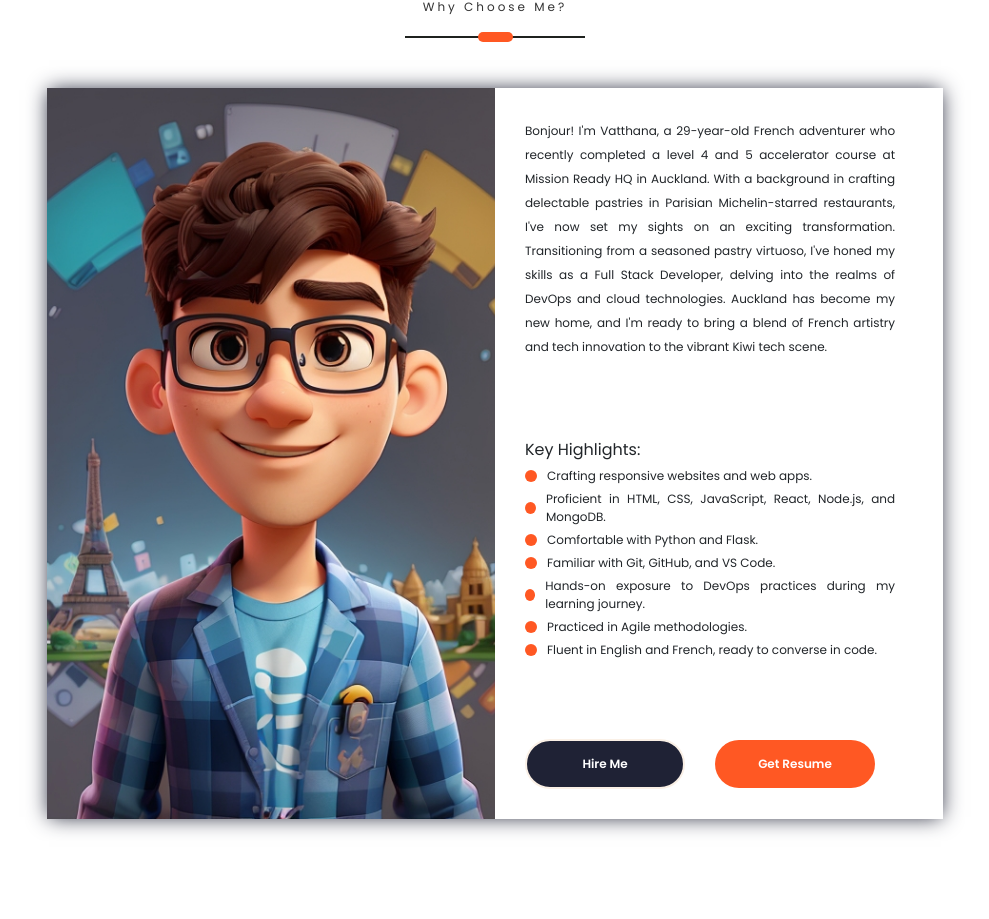
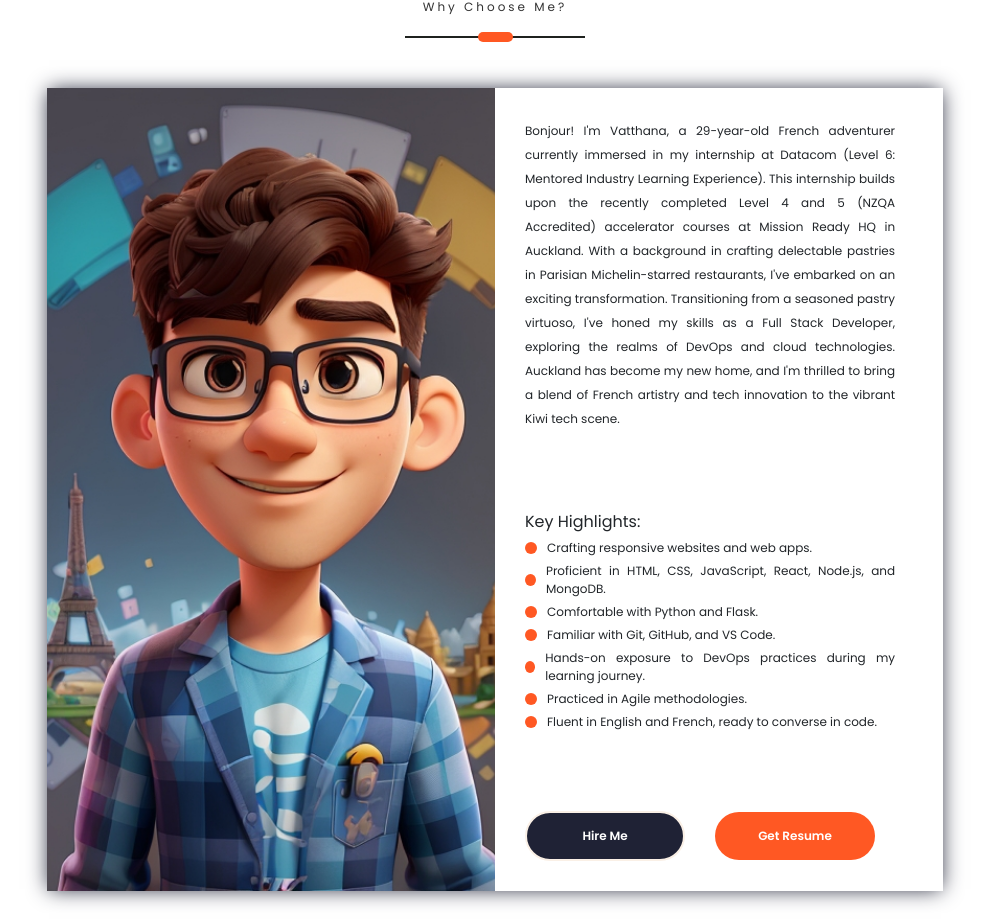
Before and after one commit to VatthanaB/Personal-Potfolio-Website, a React (Create React App) app in the folder client/: page / in a window 1280 px wide. Shown: the part 779-1698 px from the top of the page, without its empty margins (145-1134 px from the left). Built offline with nearby package versions, Linux system fonts and the light colour scheme; a web font is replaced by a local one.

Commit message:
Update AboutMe.js with new internship information

```diff
--- a/client/src/PortfolioContainer/AboutMe/AboutMe.js
+++ b/client/src/PortfolioContainer/AboutMe/AboutMe.js
@@ -14,7 +14,7 @@ export default function AboutMe(props) {
 
   const SCREEN_CONSTANTS = {
     desription:
-      "Bonjour! I'm Vatthana, a 29-year-old French adventurer who recently completed a level 4 and 5 accelerator course at Mission Ready HQ in Auckland. With a background in crafting delectable pastries in Parisian Michelin-starred restaurants, I've now set my sights on an exciting transformation. Transitioning from a seasoned pastry virtuoso, I've honed my skills as a Full Stack Developer, delving into the realms of DevOps and cloud technologies. Auckland has become my new home, and I'm ready to bring a blend of French artistry and tech innovation to the vibrant Kiwi tech scene.",
+      "Bonjour! I'm Vatthana, a 29-year-old French adventurer currently immersed in my internship at Datacom (Level 6: Mentored Industry Learning Experience). This internship builds upon the recently completed Level 4 and 5 (NZQA Accredited) accelerator courses at Mission Ready HQ in Auckland. With a background in crafting delectable pastries in Parisian Michelin-starred restaurants, I've embarked on an exciting transformation. Transitioning from a seasoned pastry virtuoso, I've honed my skills as a Full Stack Developer, exploring the realms of DevOps and cloud technologies. Auckland has become my new home, and I'm thrilled to bring a blend of French artistry and tech innovation to the vibrant Kiwi tech scene.",
     highlights: {
       heading: "Key Highlights:",
       bullets: [
```
